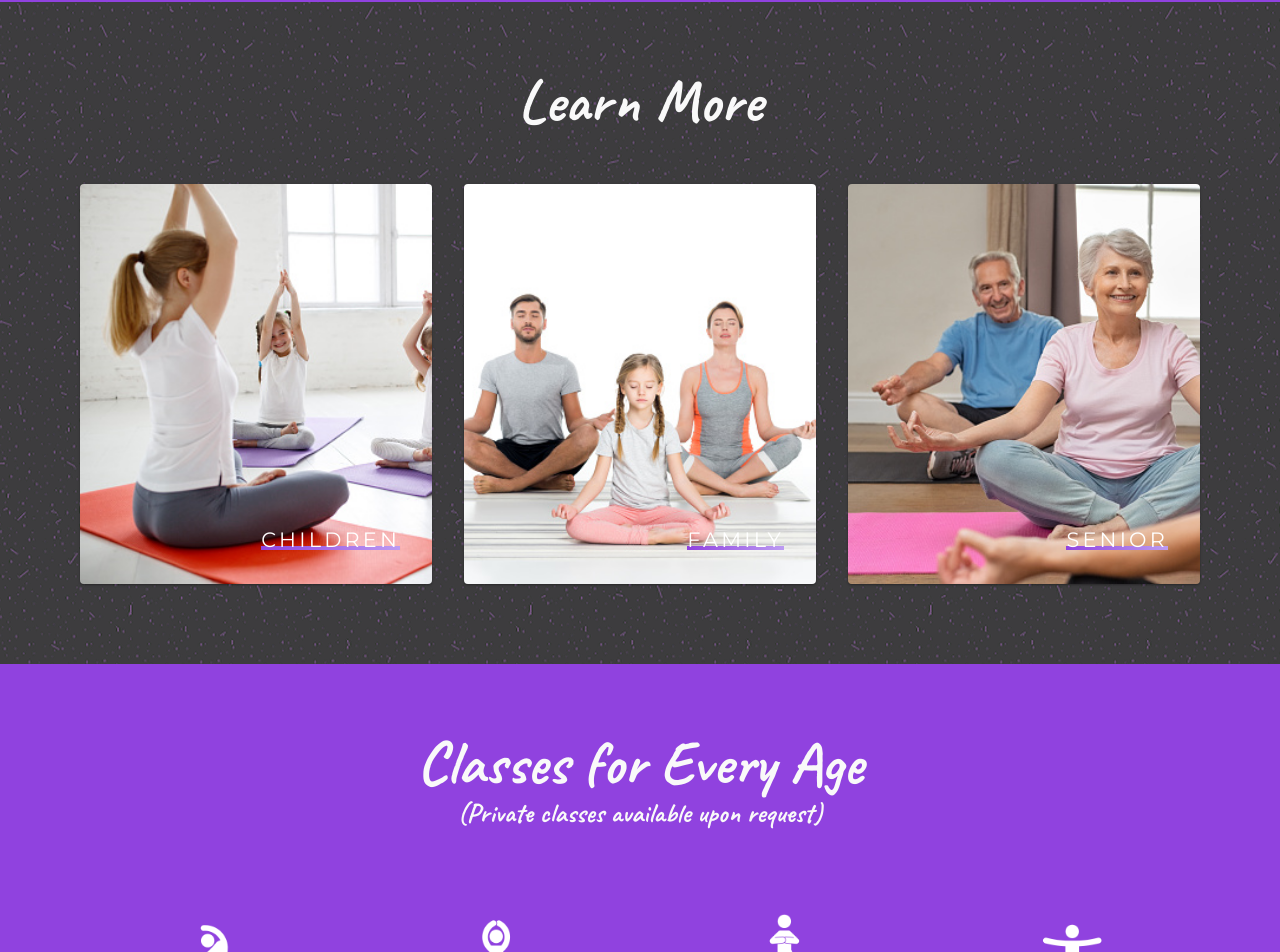
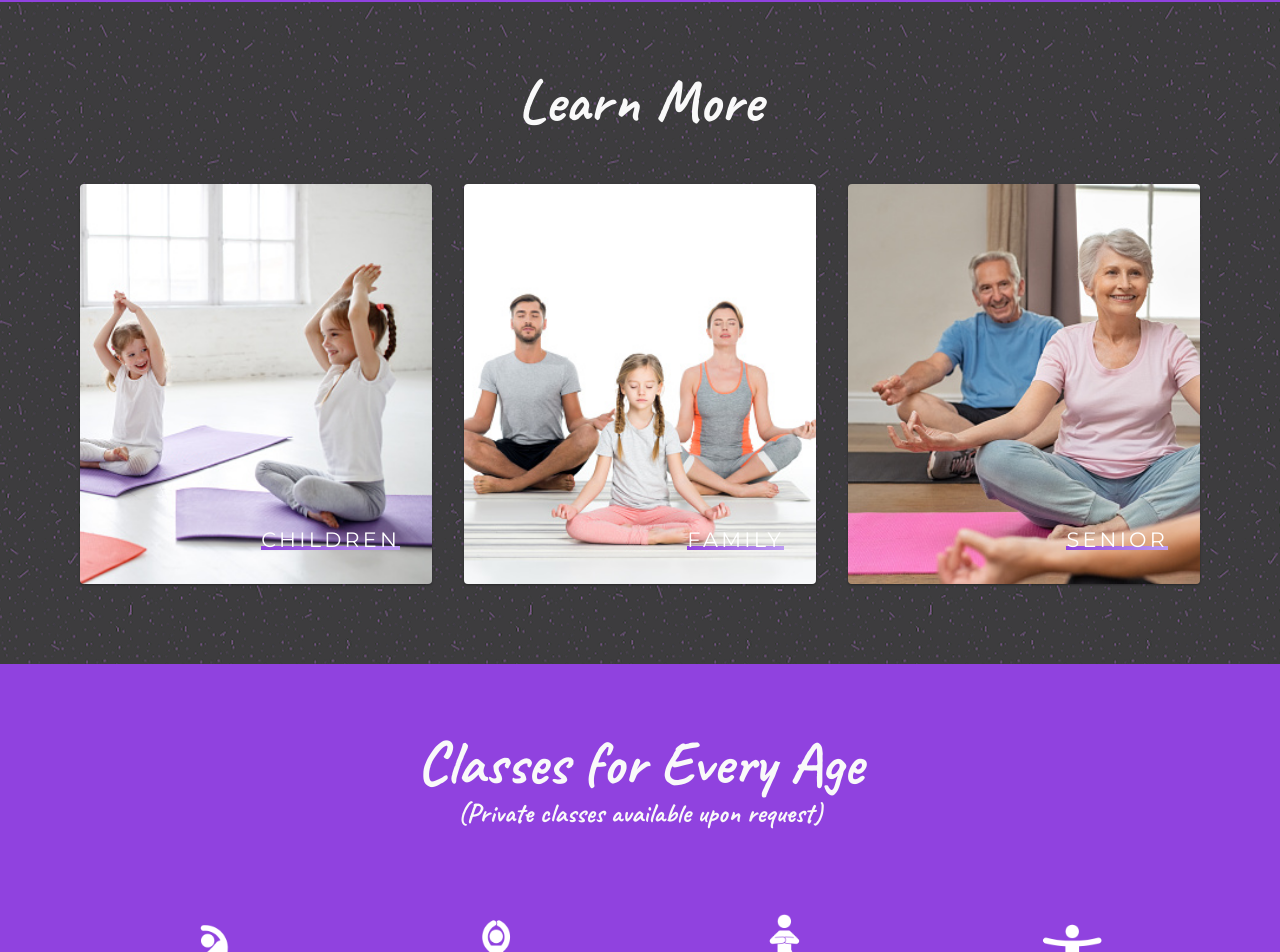
Before and after one commit to vikasdymic/harmonyfamilyyoga, a React (Create React App) app: page / in a window 1280 px wide. Shown: the part 1324-2276 px from the top of the page. Built offline with nearby package versions, Linux system fonts and the light colour scheme.

Commit message:
revised image attachment

```diff
--- a/src/components/Main.css
+++ b/src/components/Main.css
@@ -231,7 +231,7 @@ a {
   transition: all 0.3s ease-in-out; }
 
 .caseOne {
-  background: url("../img/yoga-children.jpg") no-repeat left/cover; }
+  background: url("../img/yoga-children.jpg") no-repeat right/cover; }
 
 .caseTwo {
   background: url("../img/yoga-family.jpeg") no-repeat center/cover; }
--- a/src/components/Scss/CaseStudy.css
+++ b/src/components/Scss/CaseStudy.css
@@ -38,7 +38,7 @@
   transition: all 0.3s ease-in-out; }
 
 .caseOne {
-  background: url("../img/yoga-children.jpg") no-repeat left/cover; }
+  background: url("../img/yoga-children.jpg") no-repeat right/cover; }
 
 .caseTwo {
   background: url("../img/yoga-family.jpeg") no-repeat center/cover; }
--- a/src/components/Scss/CaseStudy.scss
+++ b/src/components/Scss/CaseStudy.scss
@@ -32,7 +32,7 @@
   transition: all 0.3s ease-in-out;
 }
 .caseOne {
-  background: url('../img/yoga-children.jpg') no-repeat left/cover;
+  background: url('../img/yoga-children.jpg') no-repeat right/cover;
 }
 .caseTwo {
   background: url('../img/yoga-family.jpeg') no-repeat center/cover;
```
